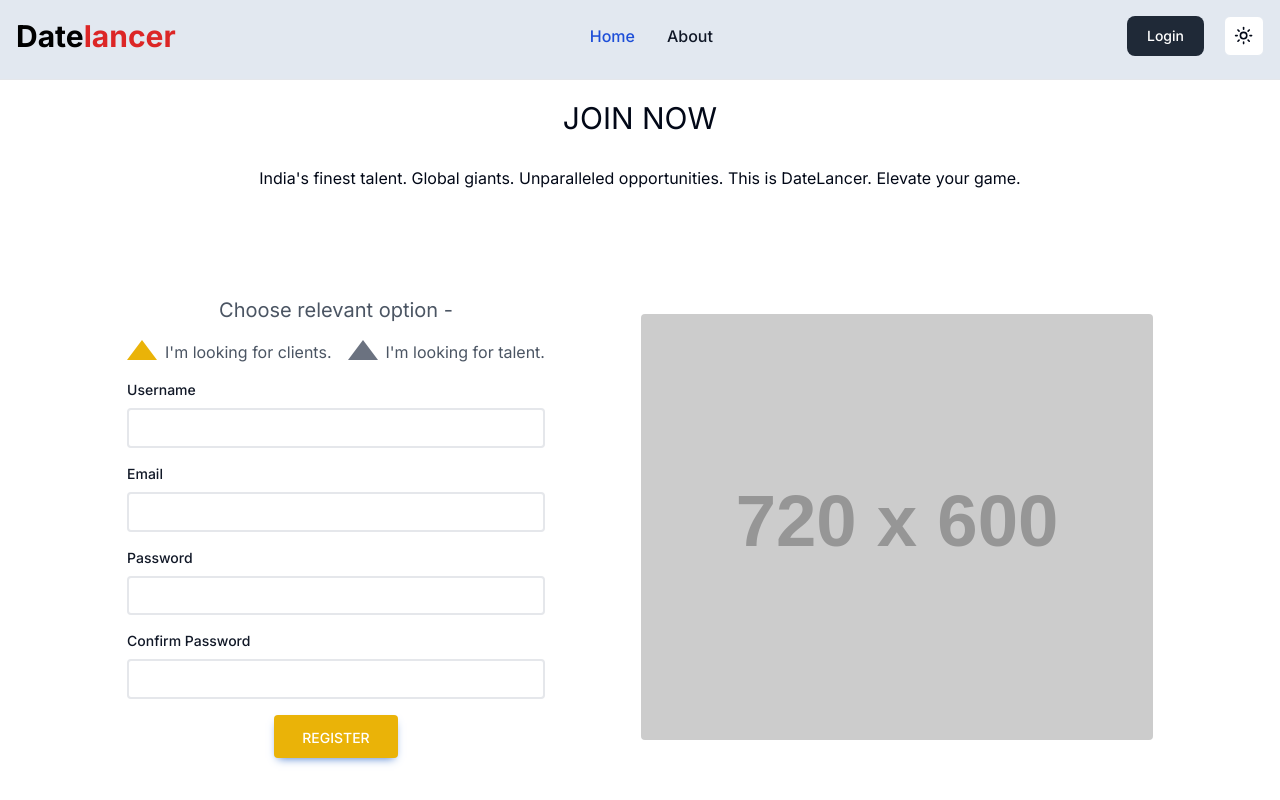
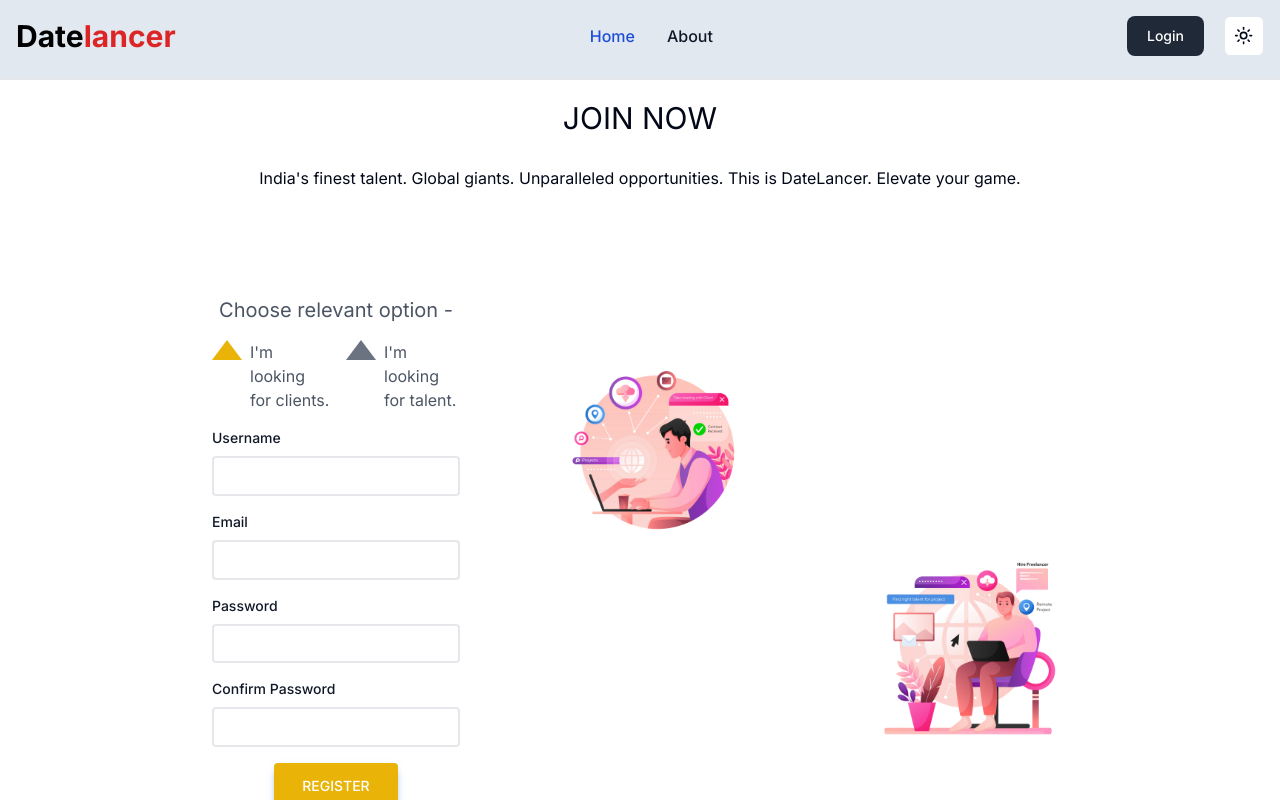
Before and after one commit to ManashAnand/Datelancer, a Next.js app: page /register in a window 1280 px wide. Shown: the top 800 px of the page. Built offline with nearby package versions, Linux system fonts and the light colour scheme.

Commit message:
remake register page

```diff
--- a/app/register/page.jsx
+++ b/app/register/page.jsx
@@ -2,10 +2,11 @@
 
 import { useRouter } from "next/navigation";
 import React, { useState } from "react";
-
 import { useDispatch } from "react-redux";
-
+import Image from 'next/image'
 import { logIn } from "@/redux/slices/UserSlice";
+import signup1 from '../assets/signup1.png'
+import signup2 from '../assets/signup2.png'
 
 import { useForm } from "react-hook-form";
 
@@ -87,7 +88,7 @@ const Register = () => {
       </div>
       {/* main register */}
 
-      <section className="text-gray-600 body-font">
+      <section className="text-gray-600 body-font   min-w-[70%]">
         <div className="container mx-auto flex px-5 py-24 md:flex-row flex-col items-center">
           <div className="lg:flex-grow md:w-1/2 lg:pr-24 md:pr-16 flex flex-col md:items-start md:text-left mb-16 md:mb-0 items-center text-center">
             <div className=" w-full text-center text-xl mb-4">
@@ -207,12 +208,31 @@ const Register = () => {
               </div>
             </div>
           </div>
-          <div className="lg:max-w-lg lg:w-full md:w-1/2 w-5/6">
-            <img
-              className="object-cover object-center rounded"
-              alt="hero"
-              src="https://dummyimage.com/720x600"
-            />
+          <div className="lg:max-w-lg lg:w-full md:w-1/2 w-5/6 ">
+
+            <div className="min-w-full flex flex-col">
+              <div className="min-w-full flex justify-start items-end">
+                <Image
+                  className="object-cover object-center rounded"
+                  alt="hero"
+                  src={signup1}
+                  height={200}
+                  width={200}
+                />
+
+              </div>
+
+              <div className="min-w-full flex justify-end items-end">
+                <Image
+                  className="object-cover object-center rounded"
+                  alt="hero"
+                  src={signup2}
+                  height={200}
+                  width={200}
+                />
+
+              </div>
+            </div>
           </div>
         </div>
       </section>
```
Also changed, not shown: app/assets/signup1.png (added), app/assets/signup2.png (added).
